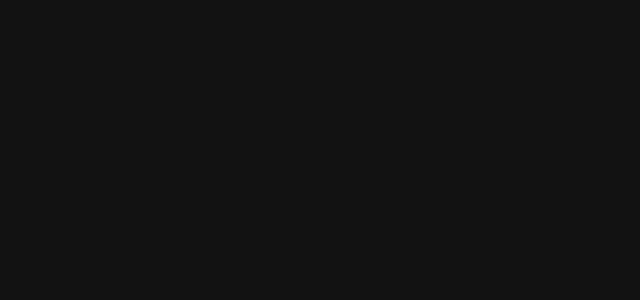
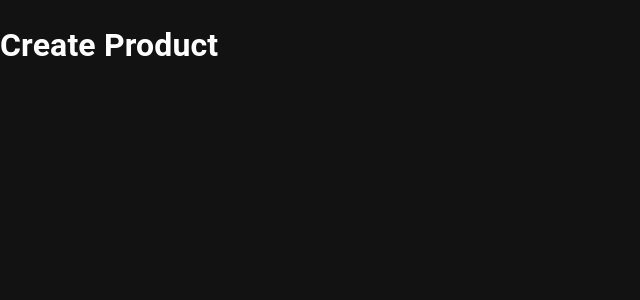
Before and after one commit to gastonmatias/TDD-next, a Next.js app: page /products/create in a window 1280 px wide. Shown: the top 300 px of the page, without its empty margins (0-640 px from the left). Built offline with nearby package versions, Linux system fonts and the light colour scheme.

Commit message:
GREEN - should render a create product form page

```diff
--- a/pages/products/create.tsx
+++ b/pages/products/create.tsx
@@ -2,7 +2,9 @@ import { NextPage } from "next"
 
 const CreateProductPage: NextPage = () => {
   return (
-    <></>
+    <>
+    <h1>Create Product</h1>
+    </>
   )
 }
 export default CreateProductPage
```
